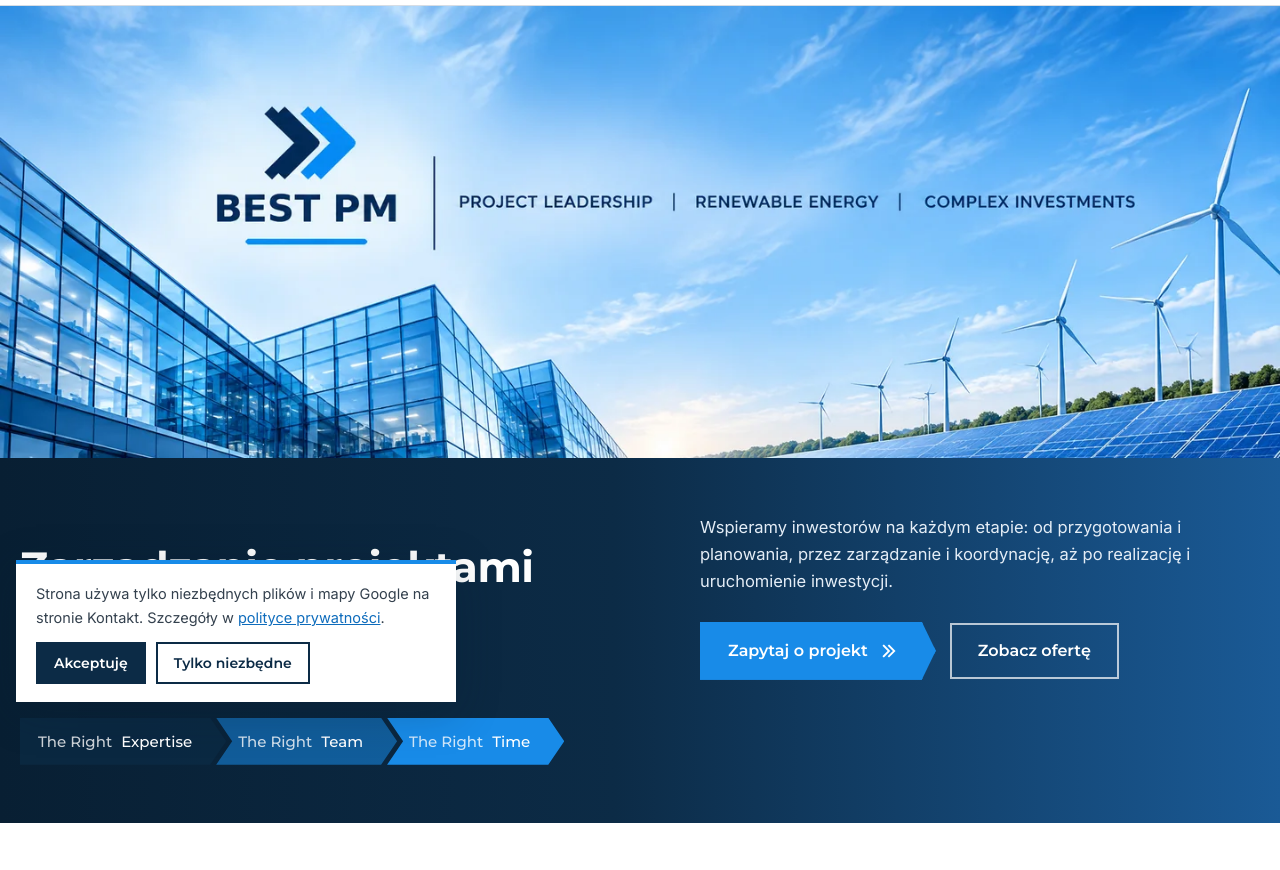
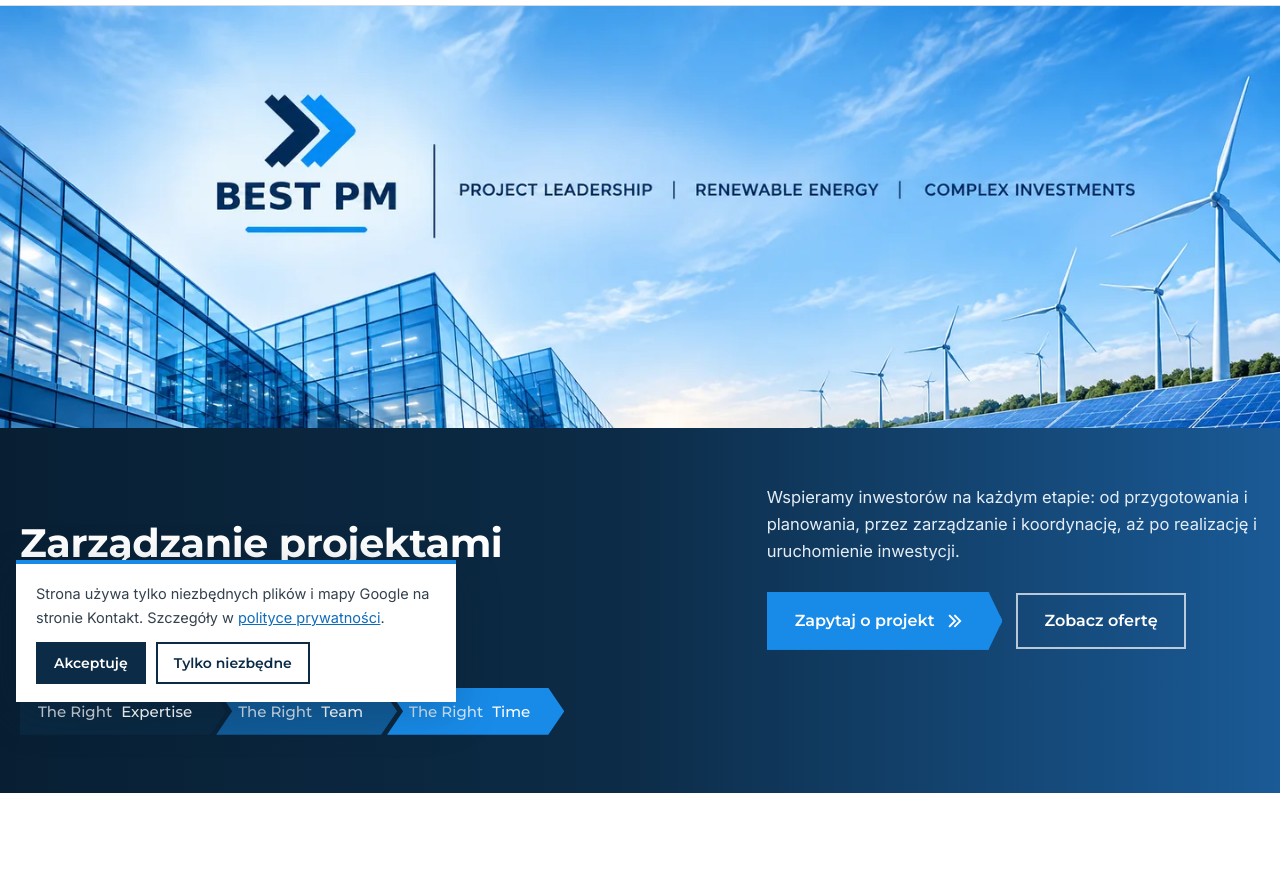
Before and after one commit to Disaster26/bestpm-koncept, a plain HTML site: page index.html in a window 1280 px wide. Shown: the part 82-952 px from the top of the page. Drawn offline with Linux system fonts and the light colour scheme.

Commit message:
Proporcje pierwszego ekranu na szerokich monitorach

```diff
--- a/index.html
+++ b/index.html
@@ -16,7 +16,7 @@
 @font-face{font-family:"Inter";font-style:normal;font-weight:400 700;font-display:swap;src:url(fonts/inter-rdzen.woff2) format("woff2");unicode-range:U+0020-007E,U+00A0,U+00A9,U+00AB,U+00B0,U+00B7,U+00BB,U+00D3,U+00D7,U+00F3,U+2013-2014,U+2018-2019,U+201C-201E,U+2022,U+2026,U+20AC}
 @font-face{font-family:"Inter";font-style:normal;font-weight:400 700;font-display:swap;src:url(fonts/inter-pl.woff2) format("woff2");unicode-range:U+0104-0107,U+0118-0119,U+0141-0144,U+015A-015B,U+0179-017C}
 </style>
-<link rel="stylesheet" href="style.css?v=3">
+<link rel="stylesheet" href="style.css?v=4">
 <link rel="preload" as="image" type="image/webp" imagesrcset="img/tlo-960.webp 960w, img/tlo-1440.webp 1440w, img/tlo-2056.webp 2056w" imagesizes="100vw" fetchpriority="high">
 <style>
 .wylinka-badge{display:inline-flex;align-items:center;gap:.4em;color:inherit;text-decoration:none;font-size:.875em;line-height:1;opacity:.85}
--- a/style.css
+++ b/style.css
@@ -288,10 +288,10 @@ body{font-size:16.5px}
 /* pierwszy ekran: baner firmowy */
 .hero-baner{background:var(--navy-d);color:#fff}
 .baner{line-height:0;background:#cfe3f7}
-.baner img{width:100%;height:auto;max-height:max(380px,calc(100svh - var(--hh) - 260px));object-fit:cover;object-position:50% 40%}
+.baner img{width:100%;height:auto;max-height:max(380px,calc(100svh - var(--hh) - 290px));object-fit:cover;object-position:50% 40%}
 .hero-pas{background:linear-gradient(90deg,#081F33 0%,#0C2B46 48%,#1A5A96 100%)}
-.hp-siatka{display:grid;grid-template-columns:1.1fr 1fr;gap:28px 64px;align-items:end;padding:56px 0 58px}
-.hp-lewa h1{color:#fff;margin:0;font-size:clamp(30px,3.3vw,52px);max-width:13em}
+.hp-siatka{display:grid;grid-template-columns:1.4fr 1fr;gap:28px 56px;align-items:end;padding:56px 0 58px}
+.hp-lewa h1{color:#fff;margin:0;font-size:clamp(30px,3.1vw,50px);max-width:15em}
 .hp-lewa h1 span{display:block;color:#7cc0f7;font-size:.6em;margin-top:.4em;letter-spacing:0}
 .hp-prawa .lead{font-size:clamp(16.5px,1.25vw,19px);color:#e4edf6;margin:0 0 26px}
 .hp-siatka .haslo{grid-column:1/-1;margin-top:10px}
```
Also changed, not shown: kontakt.html (+1 -1 lines), oferta.html (+1 -1 lines), polityka-prywatnosci.html (+1 -1 lines), realizacje.html (+1 -1 lines).
